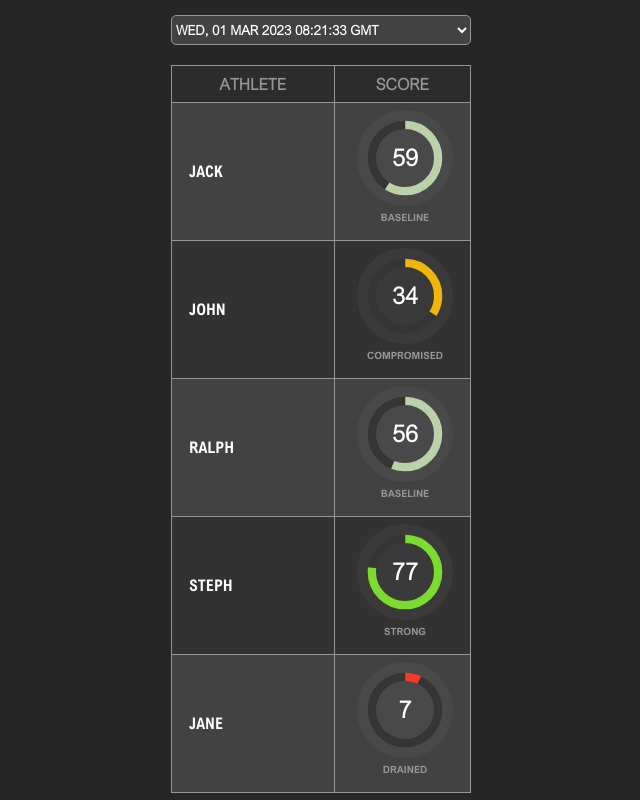
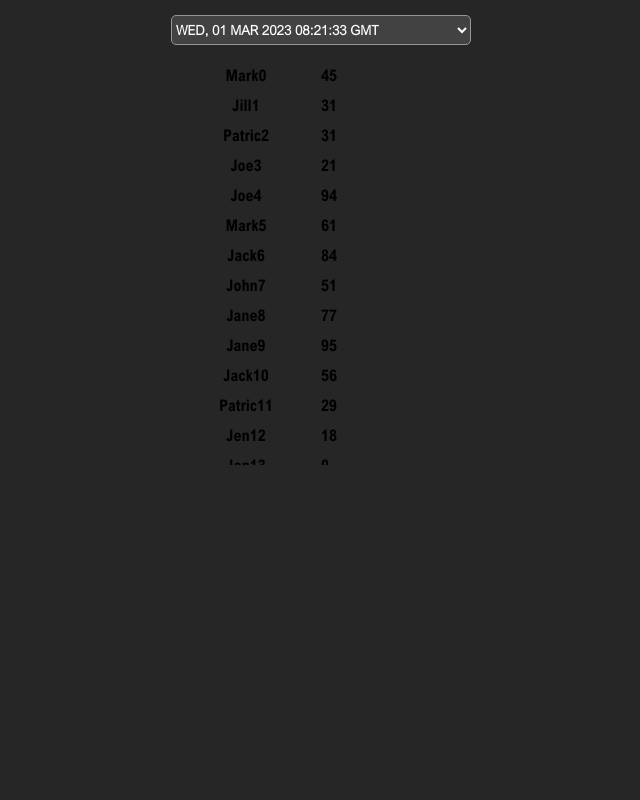
Before and after one commit to dynaput247/userscore, a React (Vite) app: page / in a window 1280 px wide. Shown: the whole page, without its empty margins (319-959 px from the left). Built offline with nearby package versions, Linux system fonts and the light colour scheme.

Commit message:
Add basic working grid

```diff
--- a/package.json
+++ b/package.json
@@ -11,11 +11,14 @@
   "dependencies": {
     "react": "^18.2.0",
     "react-dom": "^18.2.0",
+    "react-window": "^1.8.8",
+    "recharts": "^2.4.3",
     "styled-components": "^5.3.8"
   },
   "devDependencies": {
     "@types/react": "^18.0.27",
     "@types/react-dom": "^18.0.10",
+    "@types/react-window": "^1.8.5",
     "@types/styled-components": "^5.1.26",
     "@vitejs/plugin-react": "^3.1.0",
     "typescript": "^4.9.3",
--- a/src/ScoreTable.tsx
+++ b/src/ScoreTable.tsx
@@ -1,10 +1,12 @@
-import { useState, useEffect, useMemo } from 'react'
+import { useState, useEffect, useMemo, useRef } from 'react'
 import styled from 'styled-components'
+import { VariableSizeGrid as Grid, VariableSizeGridProps } from 'react-window';
 import CircleProgressBar from './CircleProgressBar'
 
 export default function ScoreTable() {
     const [scores, setScores] = useState<ScoreData>({})
     const [day, setDay] = useState(0)
+    const ref = useRef(null);
 
     const getDaysFromUserScores = () => {
         const days = Object.values(scores)[0]
@@ -16,11 +18,48 @@ export default function ScoreTable() {
         return date.toUTCString()
     }
 
+    const generateRandomData = () => {
+        const randomData: ScoreData = {}
+        const exampleNames = ['Jack', 'Jill', 'John', 'Jane', 'Joe', 'Jen', 'Patric', 'Mark']
+        // generate 1000000 random names using the example names
+        const uniqueNames = [];
+        for (let i = 0; i < 200; i++) {
+            uniqueNames.push(`${exampleNames[Math.floor(Math.random() * exampleNames.length)]}${i}`)
+        }
+        // generate object with random scores
+        uniqueNames.forEach(name => {
+            randomData[name] = {
+                "1677658893169": {
+                    "ac": true,
+                    "cs": Math.floor(Math.random() * 100),
+                    "es": Math.floor(Math.random() * 100),
+                    "ps": Math.floor(Math.random() * 100),
+                    "sc": Math.floor(Math.random() * 100)
+                },
+                "1677749826815": {
+                    "ac": true,
+                    "cs": Math.floor(Math.random() * 100),
+                    "es": Math.floor(Math.random() * 100),
+                    "ps": Math.floor(Math.random() * 100),
+                    "sc": Math.floor(Math.random() * 100)
+                },
+                "1677840221239": {
+                    "ac": true,
+                    "cs": Math.floor(Math.random() * 100),
+                    "es": Math.floor(Math.random() * 100),
+                    "ps": Math.floor(Math.random() * 100),
+                    "sc": Math.floor(Math.random() * 100)
+                }
+            }
+        })
+        return randomData;
+
+    }
+
     useEffect(() => {
-        fetch('./user-data.json')
-            .then((res) => res.json())
-            .then((data) => setScores(data))
-            .catch((err) => console.error(err))
+        // generate random data
+        const randomData = generateRandomData()
+        setScores(randomData)
     }, [])
 
     return (
@@ -32,54 +71,62 @@ export default function ScoreTable() {
                     </option>
                 ))}
             </Select>
-            <Table>
-                <thead>
-                    <tr>
-                        <th>Athlete</th>
-                        <th>Score</th>
-                    </tr>
-                </thead>
-                <tbody>
-                    {Object.entries(scores).map(([name, data]) => (
-                        <tr key={name}>
-                            <td>{name}</td>
-                            <td className="progress-circle-cell" >
-                                <CircleProgressBar
-                                    strokeColor={getLevelColor(Object.values(data)[day].sc)}
-                                    percentage={Object.values(data)[day].sc}
-                                    innerText={getLevelName(Object.values(data)[day].sc)}
-                                />
-                            </td>
-                        </tr>
-                    ))}
-                </tbody>
-            </Table>
+                        <GridWrapper
+                        columnCount={2}
+                        columnWidth={index => (index === 0 ? 150 : 200)}
+                        height={400}
+                        rowCount={Object.keys(scores).length}
+                        rowHeight={index => 30}
+                        width={300}
+                        className="Grid"
+                    >
+                        {({ columnIndex, rowIndex, style }) => {
+                            const name = Object.keys(scores)[rowIndex]
+                            const day = Object.keys(scores[name])[columnIndex]
+                            const score = scores[name][day]
+                            return (
+                                <div style={style}>
+                                    {columnIndex === 0 ? (
+                                        <div className="GridItemOdd">{name}</div>
+                                    ) : (
+                                        // <div className="GridItemEven">
+                                        //     <CircleProgressBar
+
+                                        //         score={score.sc}
+                                        //         color="var(--row-text)"
+                                        //         size={20}
+                                        //         strokeWidth={3}
+                                        //     />
+                                        // </div>
+                                        <div>{score.sc}</div>
+                                    )}
+                                </div>
+                            )
+                        }}
+                    </GridWrapper>
         </>
     )
 }
 
-const Select = styled.select`
-    width: 300px;
-    height: 30px;
-    margin-bottom: 20px;
-    border: 1px solid var(--secondary);
-    border-radius: 5px;
-    background-color: var(--background);
-    color: var(--row-text);
-    text-transform: uppercase;
-    font-weight: 600;
-    font-family: 'Arial Nova Light', sans-serif;
+const GridWrapper = styled(Grid)`
+
+.Grid {
+  border: 1px solid #d9dddd;
+}
+
+.GridItemEven,
+.GridItemOdd {
+  display: flex;
+  align-items: center;
+  justify-content: center;
+}
+
+.GridItemEven {
+  background-color: #f8f8f0;
+}
 `
 
-interface Score {
-    sc: number
-}
 
-interface ScoreData {
-    [name: string]: {
-        [timestamp: string]: Score
-    }
-}
 
 const Table = styled.table`
     width: 300px;
@@ -89,6 +136,7 @@ const Table = styled.table`
     font-weight: 600;
     thead {
         color: var(--secondary);
+        width: 300px;
     }
     tr:nth-child(even) {
         background-color: var(--background-even);
@@ -122,7 +170,43 @@ const Table = styled.table`
         padding-top: 5px;
         padding-bottom: 5px;
   }
+  /* .rows {
+    content-visibility: auto;
+  } */
 `
+
+// display sticky select on the top
+
+
+const Select = styled.select`
+    width: 300px;
+    height: 30px;
+    margin-bottom: 20px;
+    border: 1px solid var(--secondary);
+    border-radius: 5px;
+    background-color: var(--background);
+    color: var(--row-text);
+    text-transform: uppercase;
+    font-weight: 600;
+    font-family: 'Arial Nova Light', sans-serif;
+    position: sticky;
+    top: 0;
+    z-index: 1;
+`
+
+interface Score {
+    ac?: boolean
+    cs?: number
+    es?: number
+    ps?: number
+    sc: number
+}
+
+interface ScoreData {
+    [name: string]: {
+        [timestamp: string]: Score
+    }
+}
 
 const getLevel = (score: number) => {
     if (score >= 84) {
```
Also changed, not shown: 1 other file (tests, documents, lock files or other folders).
